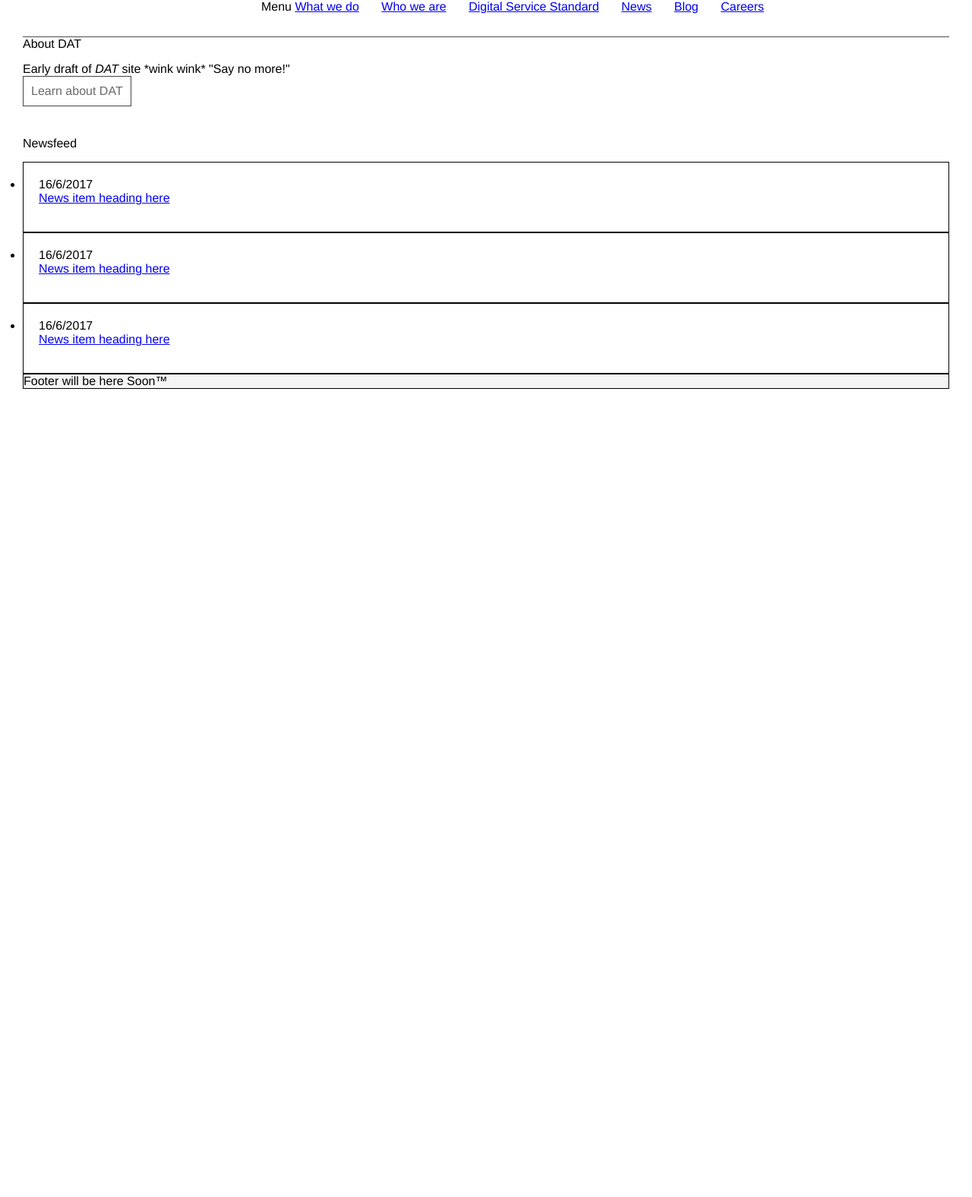
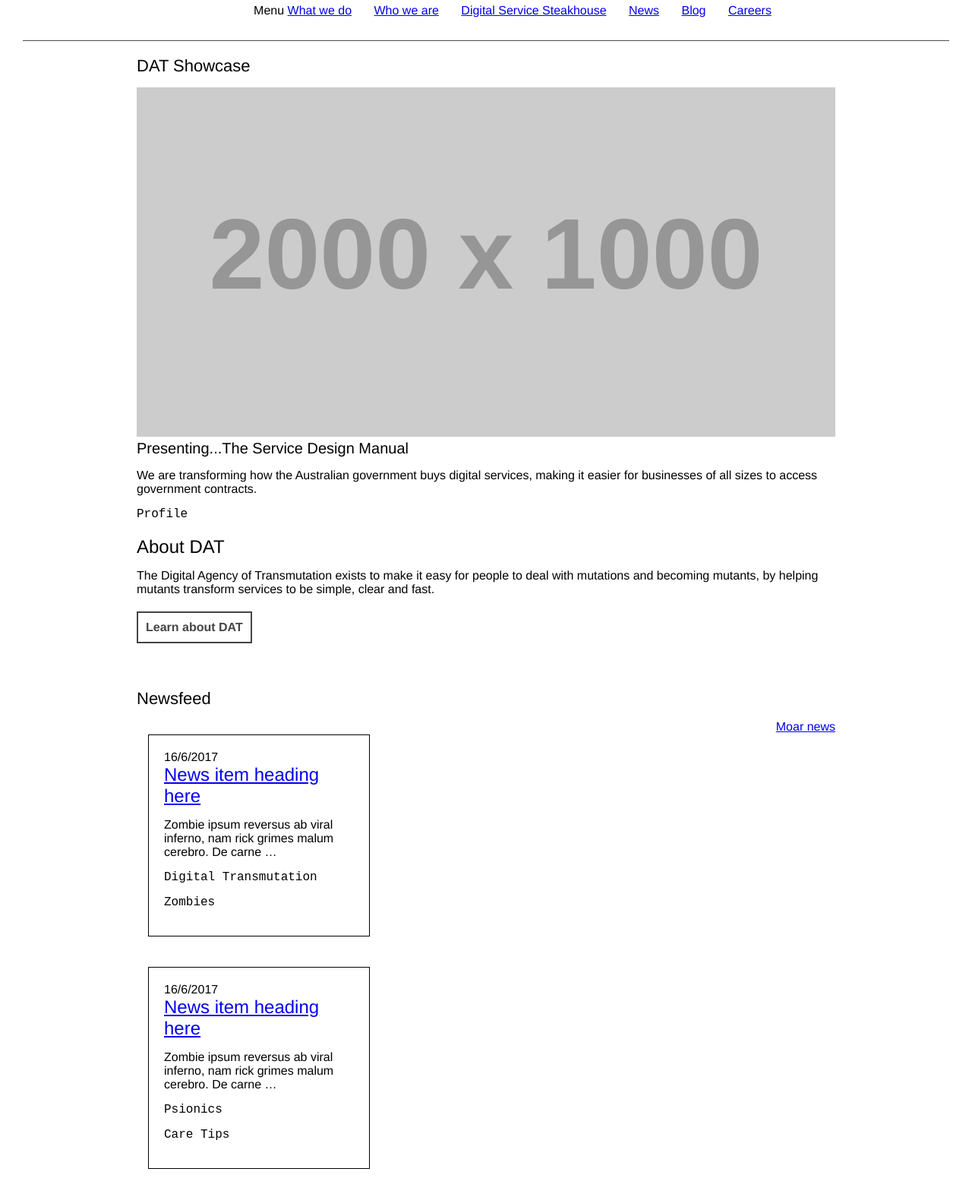
Before and after one commit to shad0wMe0w/dat-site, a plain HTML site: page index.html in a window 1280 px wide. Shown: the part 76-1652 px from the top of the page at 76% size. Before the commit the page ends 800 px from the top, so only its background shows below. Drawn offline with Linux system fonts and the light colour scheme; placeholder pictures from the web are drawn by us.

Commit message:
Added 404, Homepage: showcase section and card details

```diff
--- a/index.html
+++ b/index.html
@@ -13,52 +13,70 @@
     <nav class="main-nav">
       <ul> Menu
         <li>
-          <a href="#">What we do</a>
+          <a href="404.html">What we do</a>
         </li>
         <li>
-          <a href="#">Who we are</a>
+          <a href="404.html">Who we are</a>
         </li>
         <li>
-          <a href="#">Digital Service Standard</a>
+          <a href="404.html">Digital Service Steakhouse</a>
         </li>
         <li>
-          <a href="#">News</a>
+          <a href="404.html">News</a>
         </li>
         <li>
-          <a href="#">Blog</a>
+          <a href="404.html">Blog</a>
         </li>
         <li>
-          <a href="#">Careers</a>
+          <a href="404.html">Careers</a>
         </li>
       </ul>
     </nav>
   </section>
   </header>
   <main class="main-content">
+    <section class="showcase">
+      <h2>DAT Showcase</h2>
+      <img class="banner" src="http://placehold.it/2000x1000?text=Service+Design+Manual+Schtuff" alt="Service Design Manual">
+      <h3>Presenting...The Service Design Manual</h3>
+      <p>We are transforming how the Australian government buys digital services, making it easier for businesses of all sizes to access government contracts.</p>
+      <div class="tag">Profile</div>
+    </section>
     <section class="about-dat">
       <h1>About DAT</h1>
-      <p>Early draft of <i>DAT</i> site *wink wink* "Say no more!"</p>
-      <a role="button" href="/about">Learn about DAT</a>
+      <p>The Digital Agency of Transmutation exists to make it easy for people to deal with mutations and becoming mutants, by helping mutants transform services to be simple, clear and fast.</p>
+      <div class="light-dark">
+        <a role="button" href="404.html">Learn about DAT</a>
+      </div>
     </section>
     <section class="newsfeed">
-      <h2>Newsfeed</h2>
-      <ul>
+      <header>
+        <h2>Newsfeed</h2>
+        <a class="link-inline" href="404.html">Moar news</a>
+      </header>
+      <ul class="list-news-item">
         <li>
           <article class="news-item">
             <date>16/6/2017</date>
             <h1><a href="#">News item heading here</a></h1>
+            <p class="excerpt">Zombie ipsum reversus ab viral inferno, nam rick grimes malum cerebro. De carne &#8230;</p>
+            <p class="tag">Digital Transmutation</p><p class="tag">Zombies</p>
           </article>
         </li>
         <li>
           <article class="news-item">
             <date>16/6/2017</date>
             <h1><a href="#">News item heading here</a></h1>
+            <p class="excerpt">Zombie ipsum reversus ab viral inferno, nam rick grimes malum cerebro. De carne &#8230;</p>
+            <p class="tag">Psionics</p><p class="tag">Care Tips</p>
           </article>
         </li>
         <li>
           <article class="news-item">
             <date>16/6/2017</date>
             <h1><a href="#">News item heading here</a></h1>
+            <p class="excerpt">Zombie ipsum reversus ab viral inferno, nam rick grimes malum cerebro. De carne &#8230;</p>
+            <p class="tag">DIY</p><p class="tag">Strategy</p>
           </article>
         </li>
       </ul>
--- a/style.css
+++ b/style.css
@@ -11,10 +11,19 @@ body{
 
 }
 h1{
+  font-size: 24px;
   margin-bottom: 15px;
 }
 h2{
+  font-size: 22px;
   margin-bottom: 15px;
+}
+h3{
+  font-size: 20px;
+  margin-bottom: 15px;
+}
+section{
+  margin-bottom: 20px;
 }
 #site-brand img{
   float: left;
@@ -32,7 +41,7 @@ h2{
 }
 .main-nav{
   display: block;
-  /*margin: 0 auto;*/
+  margin-bottom: 0;
   height: 48px;
   border-bottom: 1px solid #4d4d4d;
   text-align: center;
@@ -40,6 +49,7 @@ h2{
 
 .main-nav ul{
   display: inline;
+  list-style: none;
 }
 
 .main-nav ul li {
@@ -50,23 +60,83 @@ h2{
 .main-nav li:last-child {
   padding-right: 0;
 }
+.main-content{
+  margin: 0 150px;
+}
+.banner-text-content{
+  margin: 20px 0;
+}
+.list-news-item{
+  margin: 15px;
+}
 .news-item{
   border: 1px solid;
   padding: 20px;
+  margin-bottom: 40px;
+  max-width: 250px;
+
+}
+.newsfeed ul{
   list-style: none;
+}
+.newsfeed header{
+  height: 45px;
+}
+.link-inline{
+  float: right;
+}
+.banner {
+  width: 100%;
 }
 .about-dat{
   margin-bottom: 40px;
 }
-.about-dat a[role='button']{
+.light-dark a[role='button']{
   display: inline-block;
   padding: 10px;
   text-decoration: none;
+  font-weight: bold;
   background-color: transparent;
-  color: #696969;
-  border: 1px solid #444444;
+  color: #444444;
+  border: 2px solid #444444;
+  margin: 20px 0;
+}
+.not-anymore{
+  text-decoration: line-through;
+}
+.jumbo{
+  margin: 30px auto;
+}
+.jumbo h1{
+  font: 60px bold Helvetica, Arial, sans-serif;
+}
+/*.jumbo a[role='button']{
+  display: inline-block;
+  padding: 10px;
+  text-decoration: none;
+  font-weight: bold;
+  background-color: white;
+  color: #444444;
+  border: 2px solid #444444;
+}*/
+.light-dark a[role='button']:hover{
+  color: white;
+  background-color: #444444;
 }
 footer{
   border: 1px solid;
   background-color: #f5f5f5;
+  padding-bottom: 80px;
+  height: 200px;
 }
+footer img{
+  float: left;
+}
+a:hover, a:focus, a:active{
+  /*box-shadow: 0px 2px 0 0px #adadad;*/
+  background-color: #dedede;
+}
+.tag{
+  font-family: monospace;
+  margin: 15px 0;
+}
```
Also changed, not shown: 404.html (added, +51 -0 lines).
